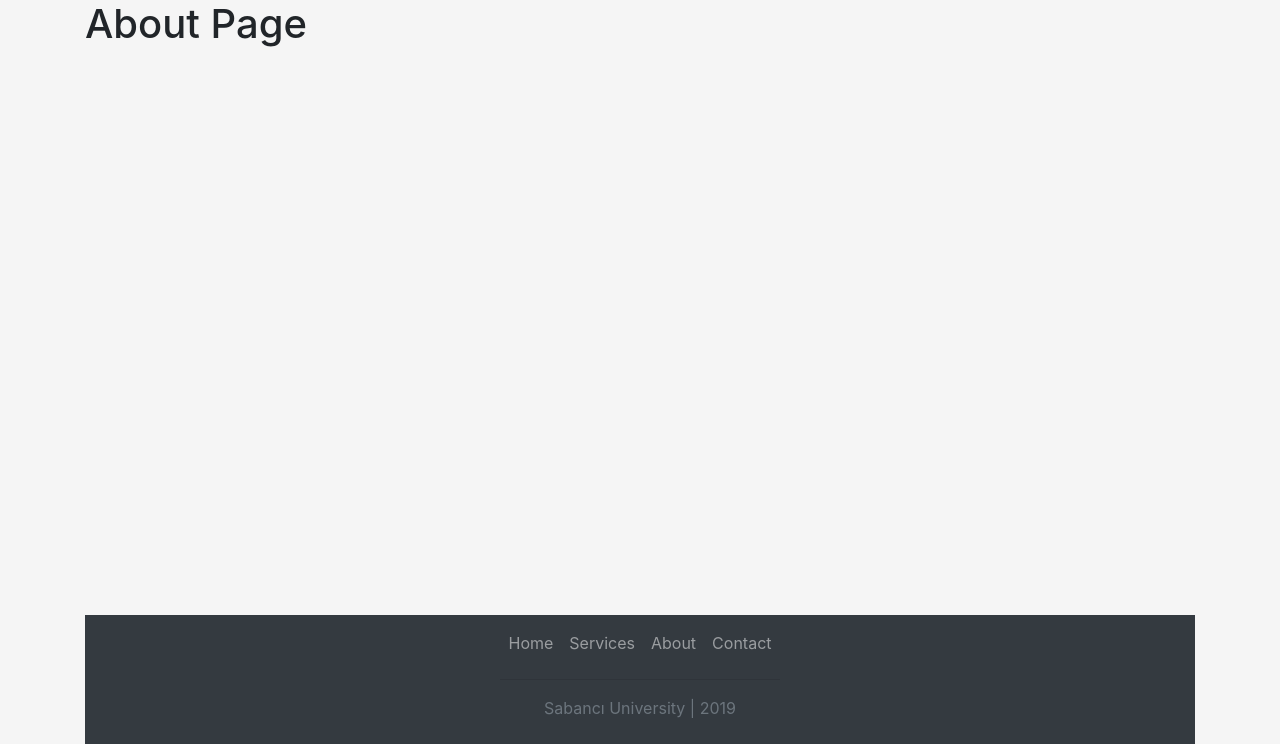
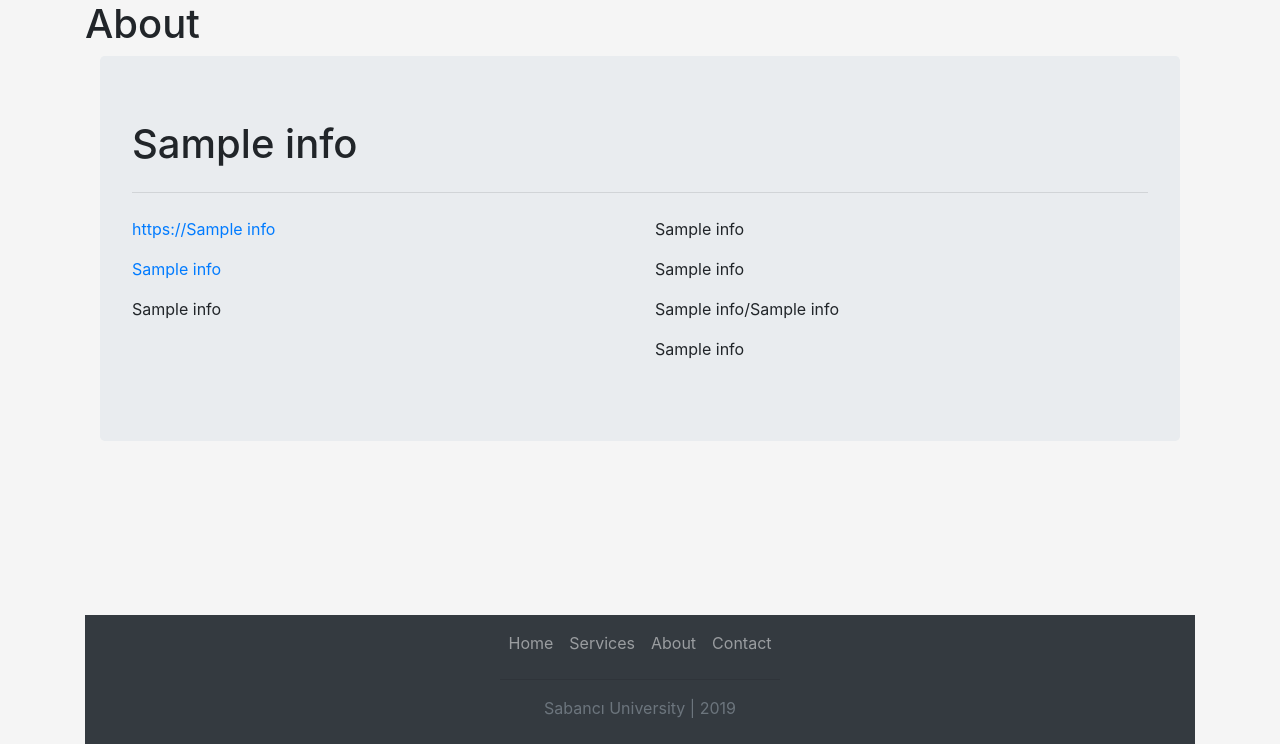
Before and after one commit to AYasinAkalin/ParkingLotManagement, a Flask app: template src/app/templates/about.html in a window 1280 px wide. Shown: the part 56-800 px from the top of the page. Run offline with Flask 2, Linux system fonts and the light colour scheme; the template is opened without the code that fills it: most values are stand-ins (such as "Sample title", 1, 10 or a date in 2020); some libraries are stand-ins or nearby versions.

Commit message:
Update about.html

```diff
--- a/src/app/templates/about.html
+++ b/src/app/templates/about.html
@@ -1,5 +1,35 @@
 {% extends "base.html" %}
 
 {% block content%}
-  <h1>About Page</h1>
+  <h1>About</h1>
+
+  <div class="container">
+    <div class="jumbotron">
+      <h1 class="display-6">{{ info[0] }}</h1>
+      <hr class="my-4">
+      <div class="row">
+
+        <div class="col-6 col-md-6">
+          <p>
+            <i class="icon ion-ios-globe"></i> <a href="https://{{ info[1] }}"> https://{{ info[1] }}</a>
+          </p>
+          <p>
+            <i class="icon ion-ios-mail"></i> <a href="mailto:{{ info[2] }}">{{ info[2] }}</a>
+          </p>
+          <p>
+            <i class="icon ion-ios-call"></i> {{ info[3] }}
+          </p>
+        </div>
+
+        <div class="col-6 col-md-6">
+        <p><i class="icon ion-ios-pin"></i> {{ info[4] }}</p>
+        <p> {{ info[5] }}</p>
+        <p> {{ info[6] }}/{{ info[7] }}</p>
+        <p> {{ info[8] }}</p>
+        </div>
+      </div>
+    </div>
+
+
+  </div>
 {% endblock %}
```
